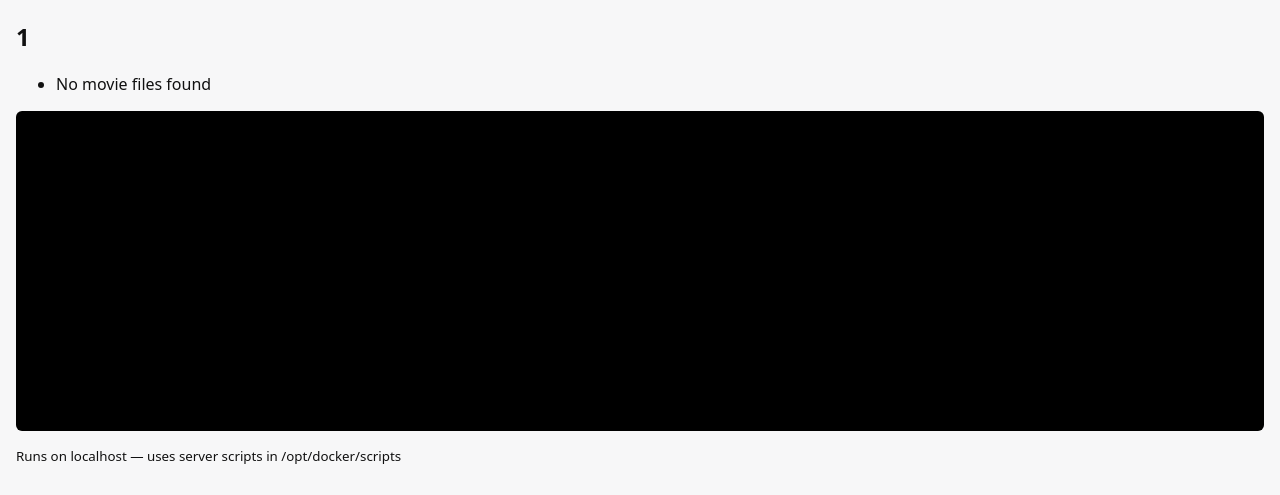
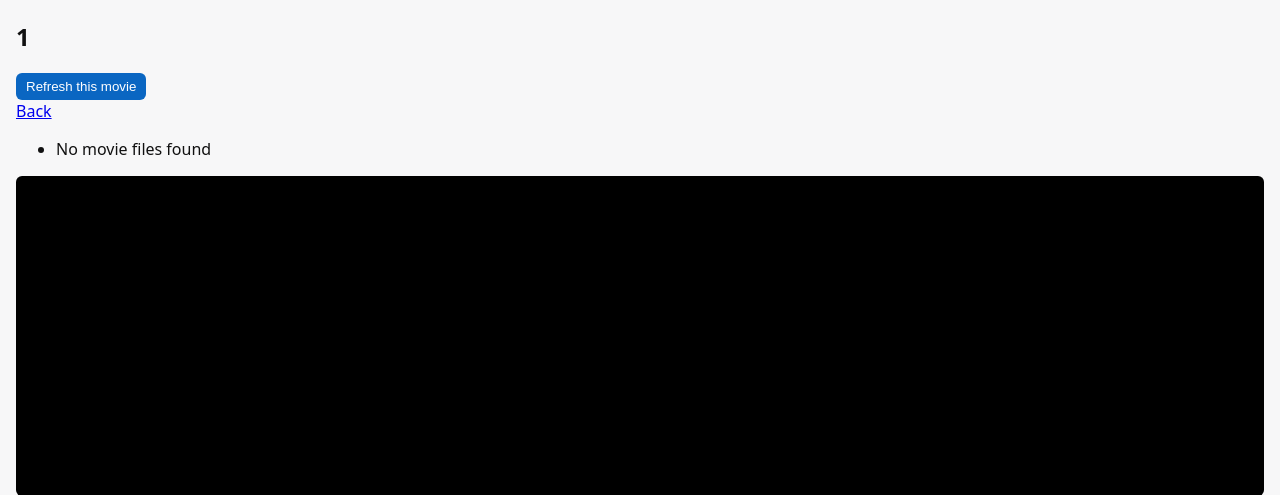
Before and after one commit to mthibault25/jellyfin-refresh, a Flask app: page /movie/1 in a window 1280 px wide. Shown: the part 52-547 px from the top of the page. Run offline with Flask 2, Linux system fonts and the light colour scheme; parts of the project's set-up code (start-up, migrations or seed data) failed here and were passed over.

Commit message:
adding a refresh button to the movie page

```diff
--- a/templates/movie.html
+++ b/templates/movie.html
@@ -2,6 +2,13 @@
 
 {% block content %}
   <h2>{{ movie }}</h2>
+
+  <div class="show-actions">
+    <form onsubmit="event.preventDefault(); streamToPre('/run/refresh_movie', {'movie': '{{ movie }}'}, 'output')">
+      <button type="submit">Refresh this movie</button>
+    </form>
+    <a href="{{ url_for('index') }}">Back</a>
+  </div>
 
   <ul>
     {% for file in files %}
```
